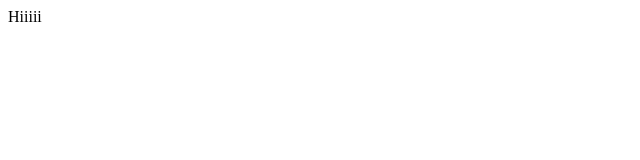
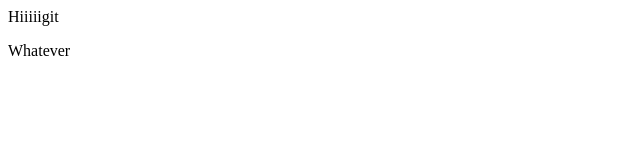
Before and after one commit to FarzanaRitu/my-correct-website, a plain HTML site: page index.html in a window 1280 px wide. Shown: the full height of the page, 0-640 px from the left. Drawn offline with Linux system fonts and the light colour scheme.

Commit message:
learned github

```diff
--- a/index.html
+++ b/index.html
@@ -6,6 +6,7 @@
     <title>Document</title>
 </head>
 <body>
-    Hiiiii
+    Hiiiiigit
+    <p>Whatever</p>
 </body>
 </html>
```
